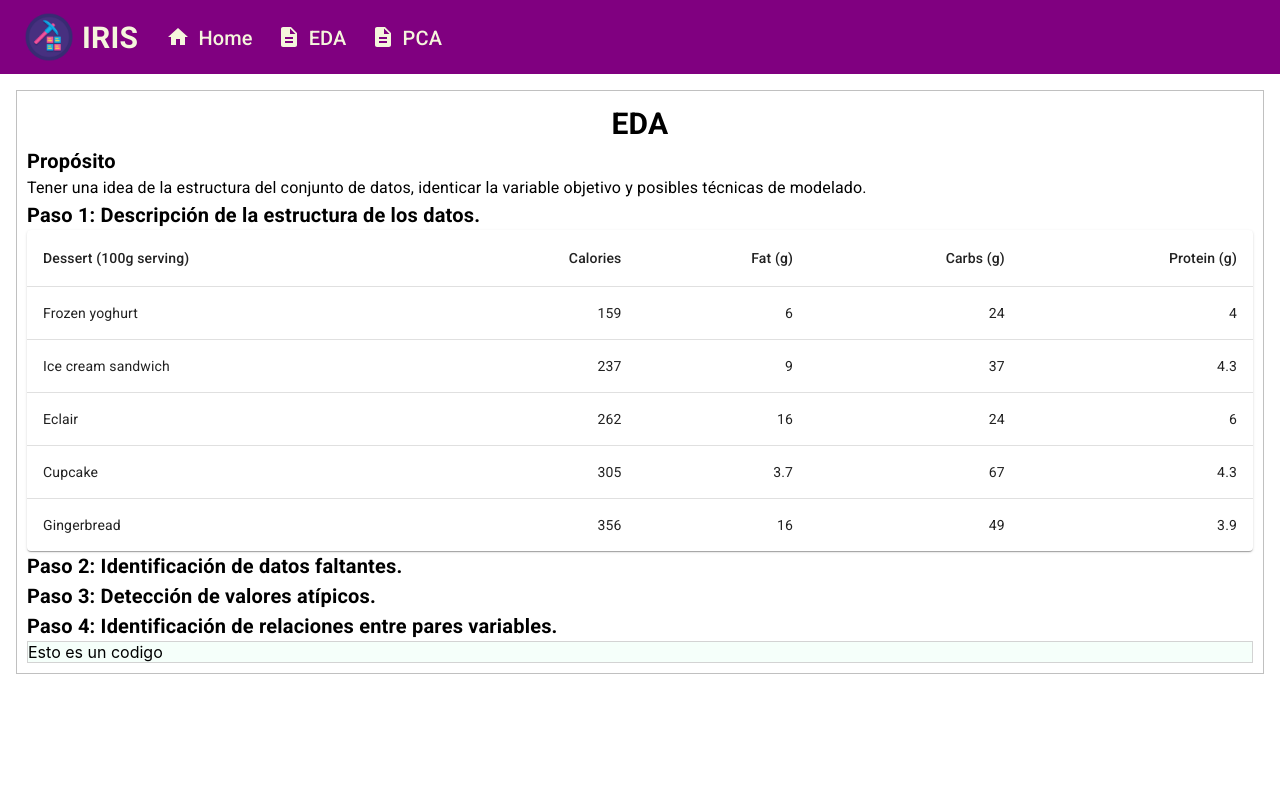
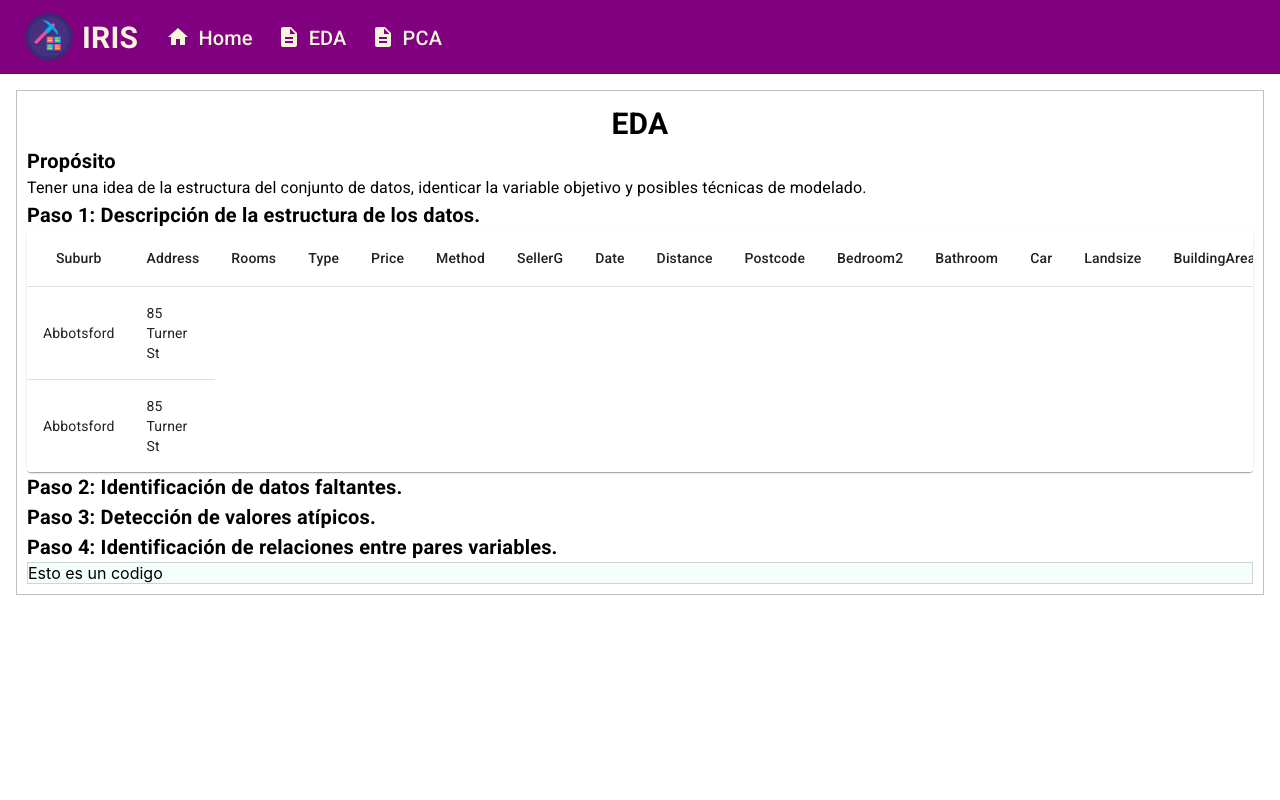
Before and after one commit to Teckwar160/GUI-Iris, a React (Create React App) app in the folder iris/: page /EDA in a window 1280 px wide. Shown: the top 800 px of the page. Built offline with nearby package versions, Linux system fonts and the light colour scheme.

Commit message:
Componente tabla al 30%

```diff
--- a/iris/src/Componentes/Tabla.jsx
+++ b/iris/src/Componentes/Tabla.jsx
@@ -1,50 +1,54 @@
-import * as React from 'react';
-import Table from '@mui/material/Table';
-import TableBody from '@mui/material/TableBody';
-import TableCell from '@mui/material/TableCell';
-import TableContainer from '@mui/material/TableContainer';
-import TableHead from '@mui/material/TableHead';
-import TableRow from '@mui/material/TableRow';
-import Paper from '@mui/material/Paper';
+import * as React from "react";
+import Table from "@mui/material/Table";
+import TableBody from "@mui/material/TableBody";
+import TableCell from "@mui/material/TableCell";
+import TableContainer from "@mui/material/TableContainer";
+import TableHead from "@mui/material/TableHead";
+import TableRow from "@mui/material/TableRow";
+import Paper from "@mui/material/Paper";
 
-function createData(name, calories, fat, carbs, protein) {
-    return { name, calories, fat, carbs, protein };
+import { dataColumnas, dataFilas } from "../API/datosEDA";
+function creaFilas(columnas, filas) {
+  // console.log(dataColumnas.length) //21
+  var filasRetorno = [];
+  var iterador = dataFilas.length;
+  var j = 0;
+  var tmp = {};
+  while (j < iterador) {
+    for (var i = 0; i < dataColumnas.length; i++) {
+      tmp[dataColumnas[i]] = dataFilas[j];
+      j++;
+    }
+    j++;
+    filasRetorno.push(tmp);
+    tmp = {};
+  }
+  return filasRetorno;
 }
 
-  const rows = [
-    createData('Frozen yoghurt', 159, 6.0, 24, 4.0),
-    createData('Ice cream sandwich', 237, 9.0, 37, 4.3),
-    createData('Eclair', 262, 16.0, 24, 6.0),
-    createData('Cupcake', 305, 3.7, 67, 4.3),
-    createData('Gingerbread', 356, 16.0, 49, 3.9),
-  ];
+const filas2 = creaFilas(dataColumnas, dataFilas);
 
-export default function Tabla(){
+console.log(filas2);
+
+export default function Tabla() {
   return (
     <TableContainer component={Paper}>
       <Table sx={{ minWidth: 650 }} aria-label="simple table">
         <TableHead>
           <TableRow>
-              <TableCell>Dessert (100g serving)</TableCell>
-              <TableCell align="right">Calories</TableCell>
-              <TableCell align="right">Fat&nbsp;(g)</TableCell>
-              <TableCell align="right">Carbs&nbsp;(g)</TableCell>
-              <TableCell align="right">Protein&nbsp;(g)</TableCell>
+            {dataColumnas.map((columna, index) => (
+              <TableCell align="center">{columna}</TableCell>
+            ))}
           </TableRow>
         </TableHead>
         <TableBody>
-            {rows.map((row) => (
+          {filas2.map((fila, index) => (
             <TableRow
-                key={row.name}
-                sx={{ '&:last-child td, &:last-child th': { border: 0 } }}
+              key={fila.Suburb}
+              sx={{ "&:last-child td, &:last-child th": { border: 0 } }}
             >
-                <TableCell component="th" scope="row">
-                  {row.name}
-                </TableCell>
-                <TableCell align="right">{row.calories}</TableCell>
-                <TableCell align="right">{row.fat}</TableCell>
-                <TableCell align="right">{row.carbs}</TableCell>
-                <TableCell align="right">{row.protein}</TableCell>
+              <TableCell>{fila.Suburb}</TableCell>
+              <TableCell>{fila.Address}</TableCell>
             </TableRow>
           ))}
         </TableBody>
```
Lines whose indentation alone changed are shown as unchanged.
